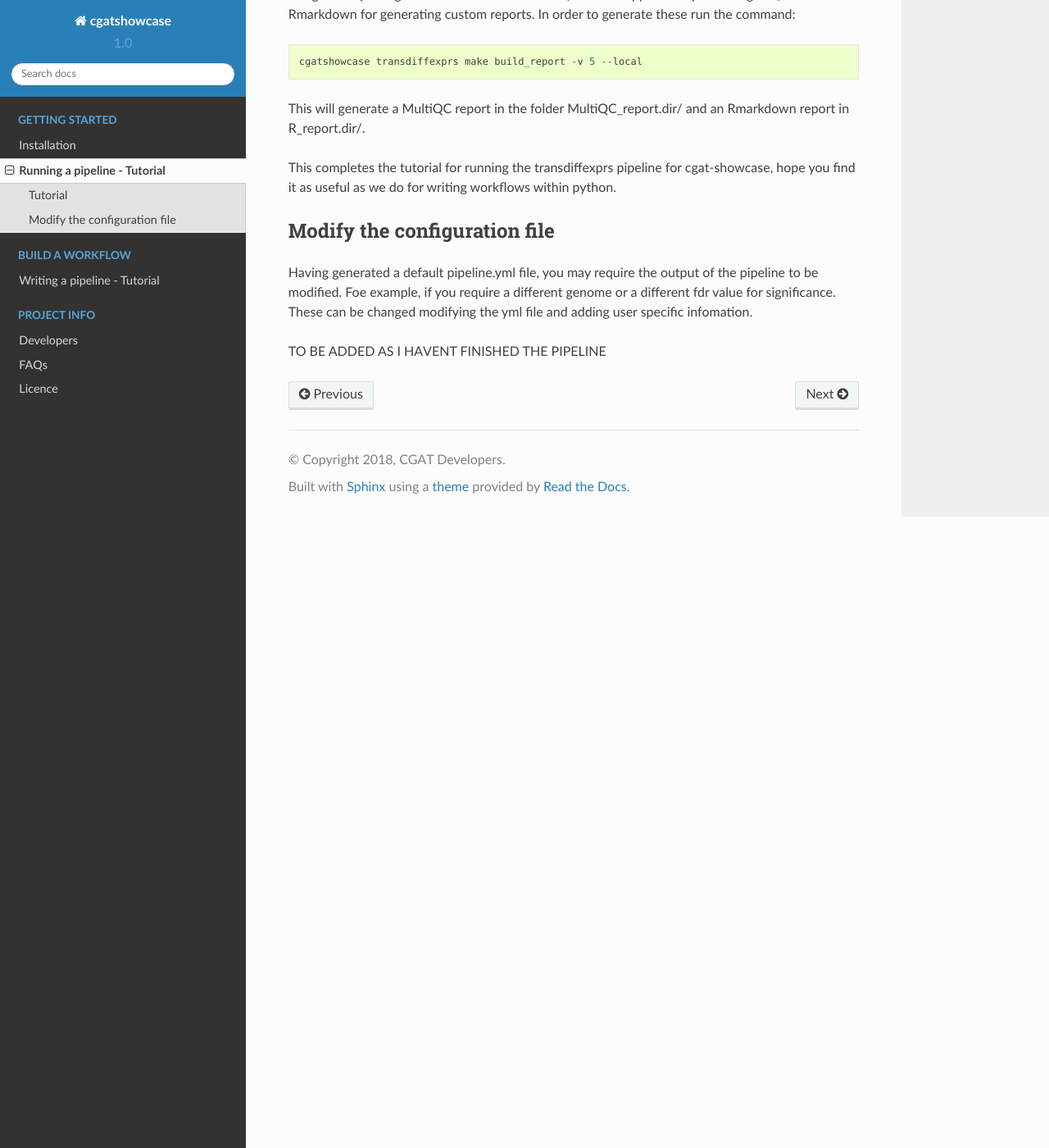
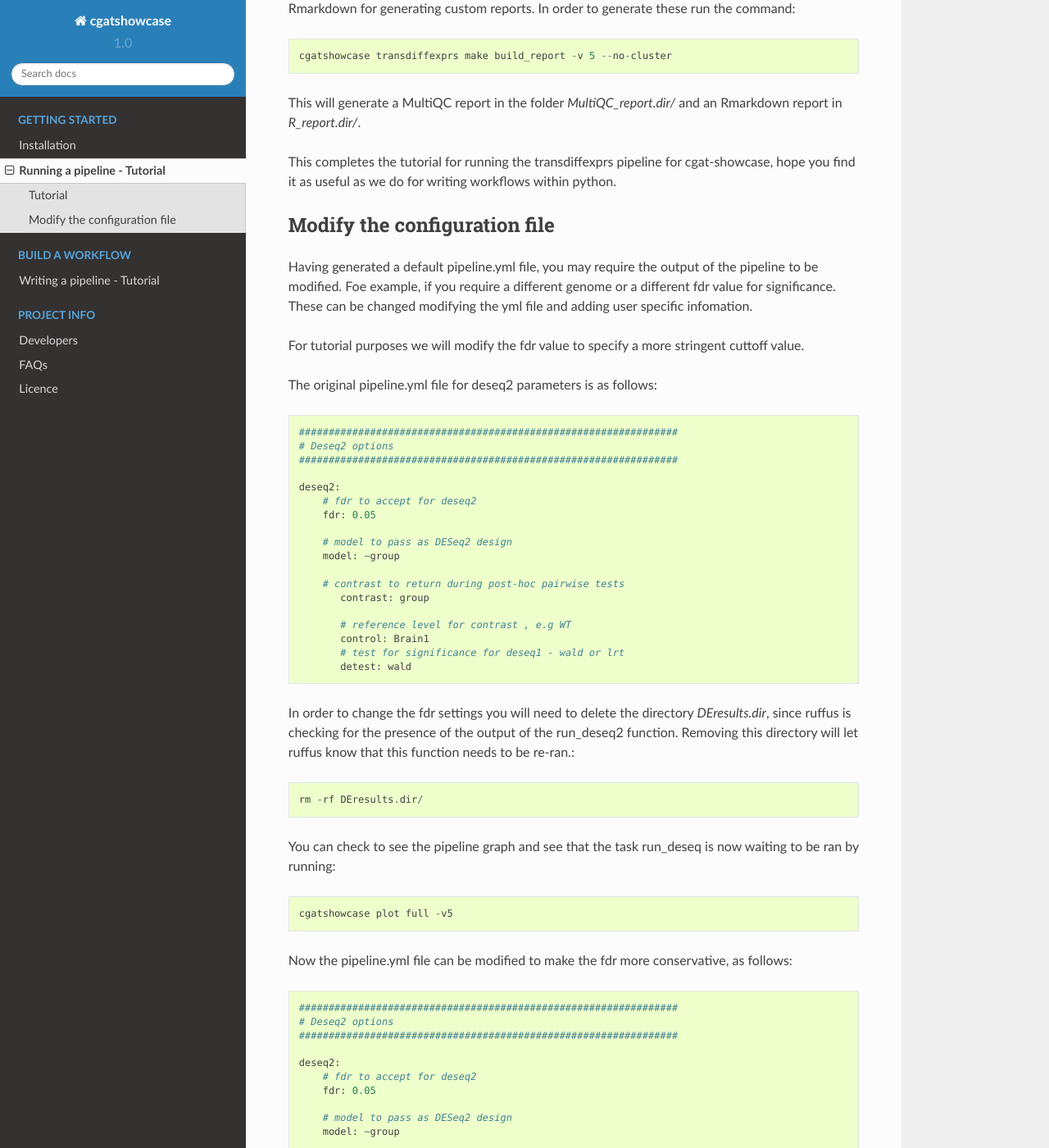
Before and after one commit to cgat-developers/cgat-showcase, a Sphinx documentation site: the page built from docs/getting_started/Tutorial.rst, in a window 1280 px wide and 1400 px high, scrolled down 1399 px. Shown: the whole window at 82% size. Built offline with Sphinx 7.4.7 and the Read the Docs theme 2.0.0, drawn with Linux system fonts in a browser that asks for light colours; formulas are drawn with MathJax 3; pages that are not in the unit, such as notebooks, are missing from menus; some of the changed text lies outside the part shown.

Commit message:
updated documentation

```diff
--- a/docs/getting_started/Tutorial.rst
+++ b/docs/getting_started/Tutorial.rst
@@ -9,8 +9,8 @@ Before beginning this tutorial plase make sure you have cgat-showcase installed
 
 As a tutorial example we have written a showcase example of how you can build robust and scalable pipelines
 written in python. For this toy example we have written a workflow that performs pseudocounting using kallisto and differential expression
-analysis using deseq. Two reports are then generated, one using `MultiQC <https://multiqc.info/>` and another written in
-`Rmarkdown <https://rmarkdown.rstudio.com/>`. However, because of the flexible nature of our workflow management system,
+analysis using deseq. Two reports are then generated, one using `MultiQC <https://multiqc.info/>`_ and another written in
+`Rmarkdown <https://rmarkdown.rstudio.com/>`_. However, because of the flexible nature of our workflow management system,
 any reporting strategy can be implimented.
 
 Tutorial
@@ -20,11 +20,12 @@ Tutorial
 
    mkdir showcase
    cd showcase
-   wget
-   tar -zxvf
+   wget https://www.cgat.org/downloads/public/showcase/showcase_test_data.tar.gz
+   tar -zxvf showcase_test_data.tar.gz
 
 **2.** Next we will generate a configuration yml file so the pipeline output can be modified::
 
+   cd showcase_test_data
    cgatshowcase transdiffexpres config
 
 or you can alternatively call the workflow file directly::
@@ -38,10 +39,10 @@ change the output of the pipeline.
 
 **3.** Next we will run the pipleine::
 
-   cgatshowcase transdiffexpres make full -v5 --local
+   cgatshowcase transdiffexpres make full -v5 --no-cluster
 
-This ``--local`` will run the pipeline locally if you do not have access to a cluster. Alternatively if you have a
-cluster remove the ``--local`` option and the pipleine will distribute your jobs accross the cluster.
+This ``--no-cluster`` will run the pipeline locally if you do not have access to a cluster. Alternatively if you have a
+cluster remove the ``--no-cluster`` option and the pipleine will distribute your jobs accross the cluster.
 
 .. note::
 
@@ -53,9 +54,9 @@ The final step is to generate a report to display the output of the pipeline. We
 for generate bioinformatics tools (such as mappers and pseudoaligners) and Rmarkdown for generating custom reports.
 In order to generate these run the command::
 
-    cgatshowcase transdiffexprs make build_report -v 5 --local
+    cgatshowcase transdiffexprs make build_report -v 5 --no-cluster
 
-This will generate a MultiQC report in the folder MultiQC_report.dir/ and an Rmarkdown report in R_report.dir/.
+This will generate a MultiQC report in the folder `MultiQC_report.dir/` and an Rmarkdown report in `R_report.dir/`.
 
 
 
@@ -71,4 +72,62 @@ Having generated a default pipeline.yml file, you may require the output of the
 modified. Foe example, if you require a different genome or a different fdr value for significance. These can
 be changed modifying the yml file and adding user specific infomation.
 
-TO BE ADDED AS I HAVENT FINISHED THE PIPELINE
+For tutorial purposes we will modify the fdr value to specify a more stringent cuttoff value.
+
+The original pipeline.yml file for deseq2 parameters is as follows::
+
+    ################################################################
+    # Deseq2 options
+    ################################################################
+
+    deseq2:
+	# fdr to accept for deseq2
+	fdr: 0.05
+
+	# model to pass as DESeq2 design
+	model: ~group
+
+	# contrast to return during post-hoc pairwise tests
+	   contrast: group
+
+	   # reference level for contrast , e.g WT
+	   control: Brain1
+	   # test for significance for deseq1 - wald or lrt
+	   detest: wald
+
+
+In order to change the fdr settings you will need to delete the directory `DEresults.dir`, since ruffus is checking for the presence of the
+output of the run_deseq2 function. Removing this directory will let ruffus know that this function needs to be re-ran.::
+
+    rm -rf DEresults.dir/
+
+You can check to see the pipeline graph and see that the task run_deseq is now waiting to be ran by running::
+
+    cgatshowcase plot full -v5
+
+Now the pipeline.yml file can be modified to make the fdr more conservative, as follows::
+
+    ################################################################
+    # Deseq2 options
+    ################################################################
+
+    deseq2:
+	# fdr to accept for deseq2
+	fdr: 0.05
+
+	# model to pass as DESeq2 design
+	model: ~group
+
+	# contrast to return during post-hoc pairwise tests
+	   contrast: group
+
+	   # reference level for contrast , e.g WT
+	   control: Brain1
+	   # test for significance for deseq1 - wald or lrt
+	   detest: wald
+
+Then the pipeline can be re-ran ::
+
+    cgatshowcase transdiffexprs make full -v 5 --no-cluster
+
+All tasks downstream of the run_deseq will be re-ran.
```
Also changed, not shown: docs/build_workflow/writing_workflow.rst (+29 -2 lines), docs/getting_started/Installation.rst (+10 -0 lines), docs/getting_started/Writing_workflow.rst (deleted).
